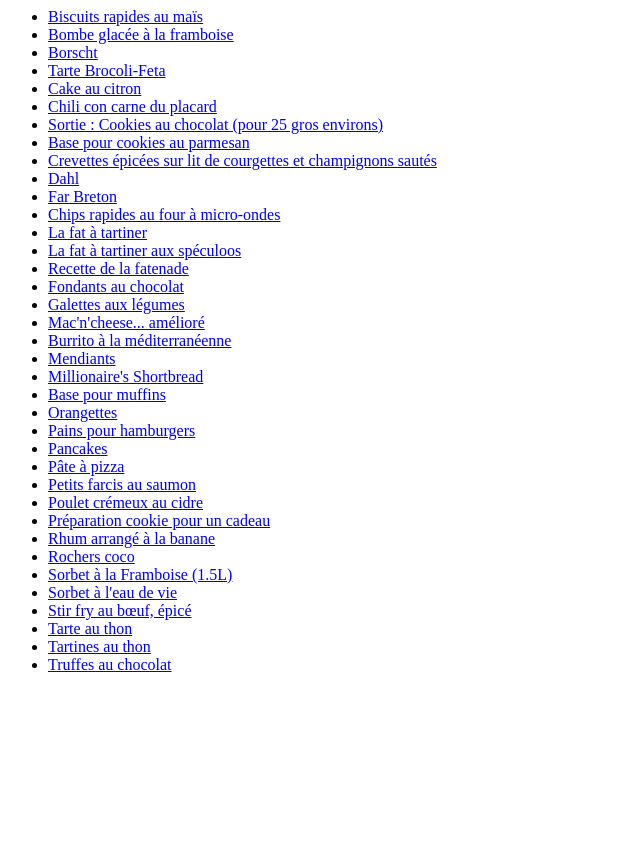
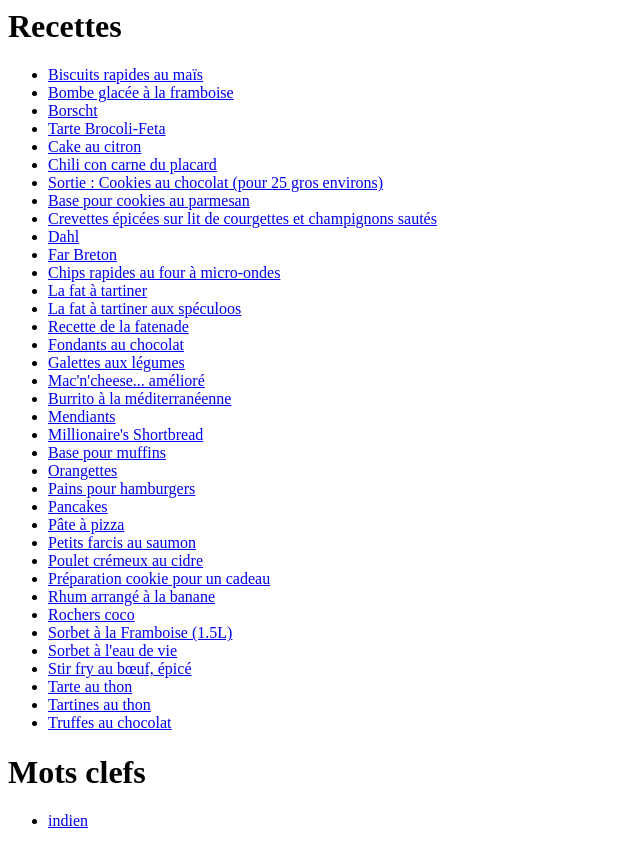
Before and after one commit to impega/reciptacle, a plain HTML site: page index.html in a window 1280 px wide. Shown: the whole page, without its empty margins (0-640 px from the left). Before the commit the page ends 800 px from the top, so only its background shows below. Drawn offline with Linux system fonts and the light colour scheme.

Commit message:
Uploading snapshot 12/30/14 00:14

```diff
--- a/index.html
+++ b/index.html
@@ -1,3 +1,5 @@
+<h1>Recettes</h1>
+
 <ul>
 <li><a href="Biscuit-mais.html">Biscuits rapides au maïs</a></li>
 <li><a href="Bombe-Glacée-Framboise.html">Bombe glacée à la framboise</a></li>
@@ -37,3 +39,9 @@
 <li><a href="tartines-thon.html">Tartines au thon</a></li>
 <li><a href="Truffes-Chocolat.html">Truffes au chocolat</a></li>
 </ul>
+
+<h1>Mots clefs</h1>
+
+<ul>
+<li><a href="index.indien.html">indien</a></li>
+</ul>
```
Also changed, not shown: Dahl.html (+4 -0 lines), index.indien.html (added, +5 -0 lines).
